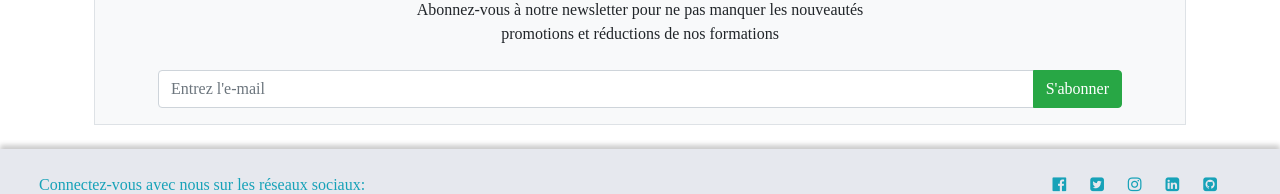
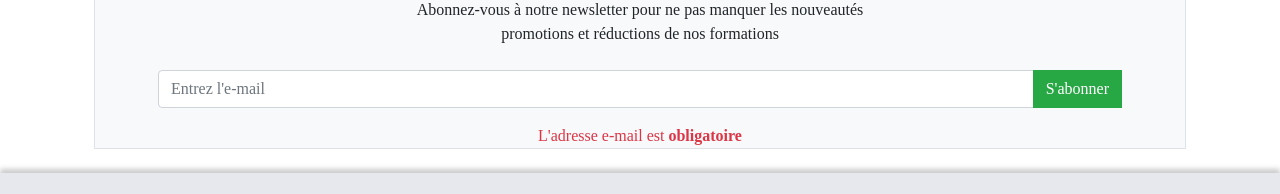
Before and after one commit to projetFilRougeGroup/itTrainingFront, an Angular app in the folder itTraining/: page /formations in a window 1280 px wide. Shown: the part 1313-1507 px from the top of the page. Built offline with nearby package versions, Linux system fonts and the light colour scheme; a web font is replaced by a local one.

Commit message:
controle de validation dans l'inscription à la newsletter

```diff
--- a/itTraining/src/app/app.module.ts
+++ b/itTraining/src/app/app.module.ts
@@ -9,7 +9,7 @@ import { ContactPublicComponent } from './contact-public/contact-public.componen
 import { CertificationsComponent } from './certifications/certifications.component';
 import { InfrastructuresEtCybersecuriteComponent } from './infrastructures-et-cybersecurite/infrastructures-et-cybersecurite.component';
 import { InfosPratiquesComponent } from './infos-pratiques/infos-pratiques.component';
-import { FormsModule } from '@angular/forms';
+import { FormsModule, ReactiveFormsModule } from '@angular/forms';
 
 
 @NgModule({
@@ -25,7 +25,8 @@ import { FormsModule } from '@angular/forms';
   imports: [
     BrowserModule,
     AppRoutingModule,
-    FormsModule
+    FormsModule,
+    ReactiveFormsModule
   ],
   providers: [],
   bootstrap: [AppComponent]
--- a/itTraining/src/app/formations/formations.component.html
+++ b/itTraining/src/app/formations/formations.component.html
@@ -177,10 +177,23 @@
                       <div class="mx-5">
 
 
-                        <div class="input-group mb-3 mt-4">
-                            <input type="text" class="form-control" placeholder="Entrez l'e-mail" aria-label="Nom d'utilisateur du destinataire" aria-describedby="button-addon2">
-                            <button class="btn btn-success border-rad" type="button" id="button-addon2">S'abonner</button>
-                        </div>
+                        <form class="input-group mb-3 mt-4">
+
+                            <input type="email" id="emailInput" name="userEmail" class="form-control" placeholder="Entrez l'e-mail" aria-label="Nom d'utilisateur du destinataire" aria-describedby="button-addon2" [formControl]="newsletterForm">
+
+
+                            <button class="btn btn-success border-rad" type="submit" id="button-addon2" (click)="subscribe()">S'abonner</button>
+                            <br/>
+
+
+                        </form>
+                        <span *ngIf="newsletterForm.hasError('email') && !newsletterForm.hasError('required')" class="text-danger">
+                          S'il vous plaît, mettez une adresse email valide
+                        </span>
+
+                        <span *ngIf="newsletterForm.hasError('required')" class="text-danger">
+                          L'adresse e-mail est <strong>obligatoire</strong>
+                        </span>
 
                       </div>
 
--- a/itTraining/src/app/formations/formations.component.ts
+++ b/itTraining/src/app/formations/formations.component.ts
@@ -1,4 +1,7 @@
 import { Component, OnInit } from '@angular/core';
+import { NgForm } from '@angular/forms';
+import { Router } from '@angular/router';
+import { FormControl, Validators } from '@angular/forms';
 
 @Component({
   selector: 'app-formations',
@@ -7,9 +10,24 @@ import { Component, OnInit } from '@angular/core';
 })
 export class FormationsComponent implements OnInit {
 
-  constructor() { }
+newsletterForm!:FormControl;
+
+  constructor(private router:Router) { }
 
   ngOnInit(): void {
+    this.newsletterForm = new FormControl('',[
+Validators.required, Validators.email
+    ]);
+  }
+
+  onContinue():void {
+    this.router.navigateByUrl('formations');
+  }
+
+  subscribe():void {
+    if(this.newsletterForm.valid){
+    console.log(this.newsletterForm.value);
+  }
   }
 
 }
```
